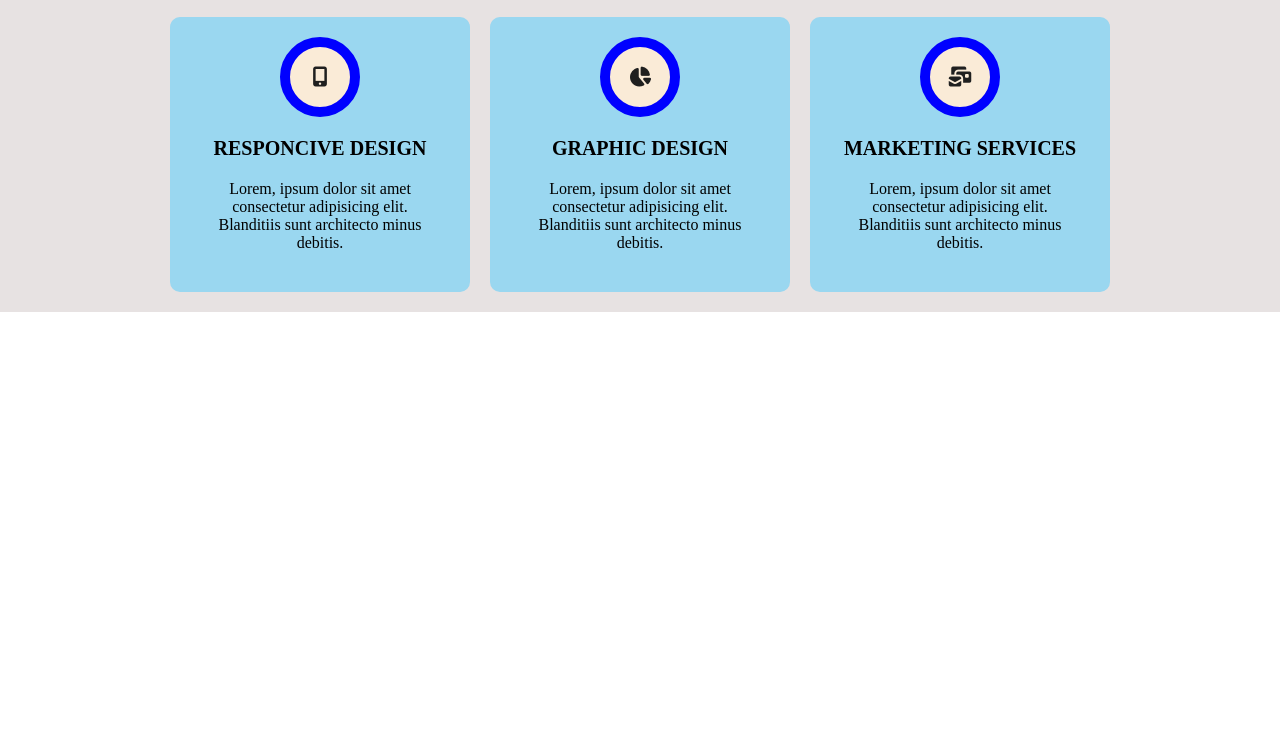
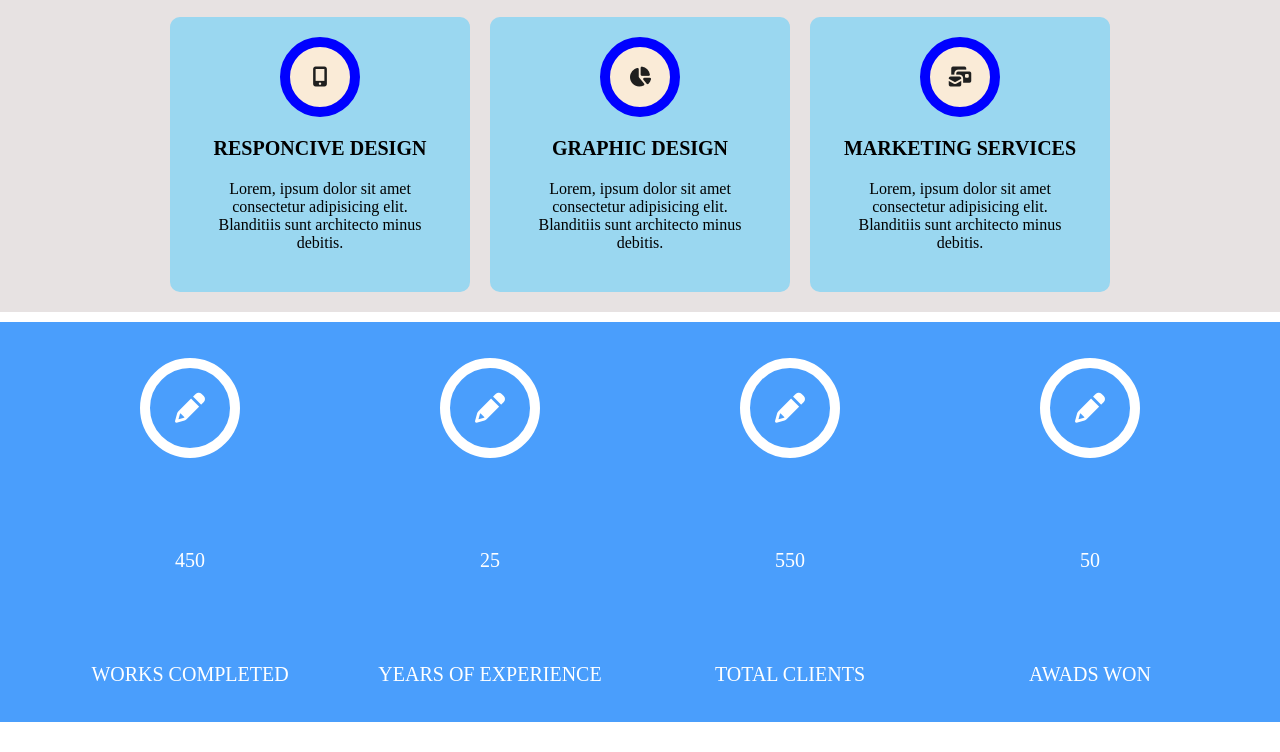
Before and after one commit to laibanaeem3398-ctrl/First-Layout-Protofolio, a plain HTML site: page index.html in a window 1280 px wide. Shown: the part 2009-2761 px from the top of the page. Before the commit the page ends 2331 px from the top, so only its background shows below. Drawn offline with Linux system fonts and the light colour scheme; files whose address does not match are found by name.

Commit message:
counter add

```diff
--- a/index.html
+++ b/index.html
@@ -79,7 +79,7 @@
         </div>
         <div class="section_body">
         <div class="card">
-            <div class="icon"><i class="fa-regular fa-envelope"></i></div>
+            <div class="icon"><i class="fa-solid fa-envelope"></i></div>
             <div class="head">web design</div>
             <div class="card_body">Lorem, ipsum dolor sit amet consectetur adipisicing elit. Blanditiis sunt architecto minus debitis.</div>
         </div>
@@ -110,6 +110,30 @@
         </div>
         </div>
     </section>
+    <section id="container">
+        <div class="container_conter">
+        <div class="container_child">
+            <div class="contaner_icon"> <i class="fa-solid fa-pencil"></i></div>
+            <div>450</div>
+            <div>works completed</div>
+        </div>
+        <div class="container_child">
+            <div class="contaner_icon"> <i class="fa-solid fa-pencil"></i></div>
+            <div>25</div>
+            <div>years of experience</div>
+        </div>
+        <div class="container_child">
+            <div class="contaner_icon"> <i class="fa-solid fa-pencil"></i></div>
+            <div>550</div>
+            <div>total clients</div>
+        </div>
+        <div class="container_child">
+            <div class="contaner_icon"> <i class="fa-solid fa-pencil"></i></div>
+            <div>50</div>
+            <div>awads won</div>
+        </div>
+        </div>
+    </section>
 </body>
 
 </html>
--- a/style.css
+++ b/style.css
@@ -217,3 +217,45 @@ header{
 
 
 }
+#container{
+    width: 100%;
+    background-color:#4A9EFC;
+    min-height: 400px;
+}
+.container_conter{
+    width: 1200px;
+    /* background-color: brown; */
+    margin: 0px auto 30px;
+    min-height: 400px;
+    display: flex;
+    justify-content: space-around;
+
+}
+.container_child{
+    /* background-color: rgb(57, 241, 226); */
+    width:240px ;
+    display: flex;
+    flex-direction: column;
+    justify-content: space-around;
+    justify-items: center;
+    align-items: center;
+    gap: 20px;
+}
+.container_child  .contaner_icon {
+    border: 10px solid white;
+    border-radius: 50%;
+    height: 100px;
+    width: 100px;
+    display: flex;
+    justify-content: center;
+    align-items: center;
+}
+.container_child  .contaner_icon i{
+    font-size: 30px;
+}
+.container_child:nth-child(1),.container_child:nth-child(2),.container_child:nth-child(3),
+.container_child:nth-child(4){
+    font-size: 20px;
+    color: white;
+    text-transform: uppercase;
+}
```
Also changed, not shown: navbar.html (+2 -2 lines).
